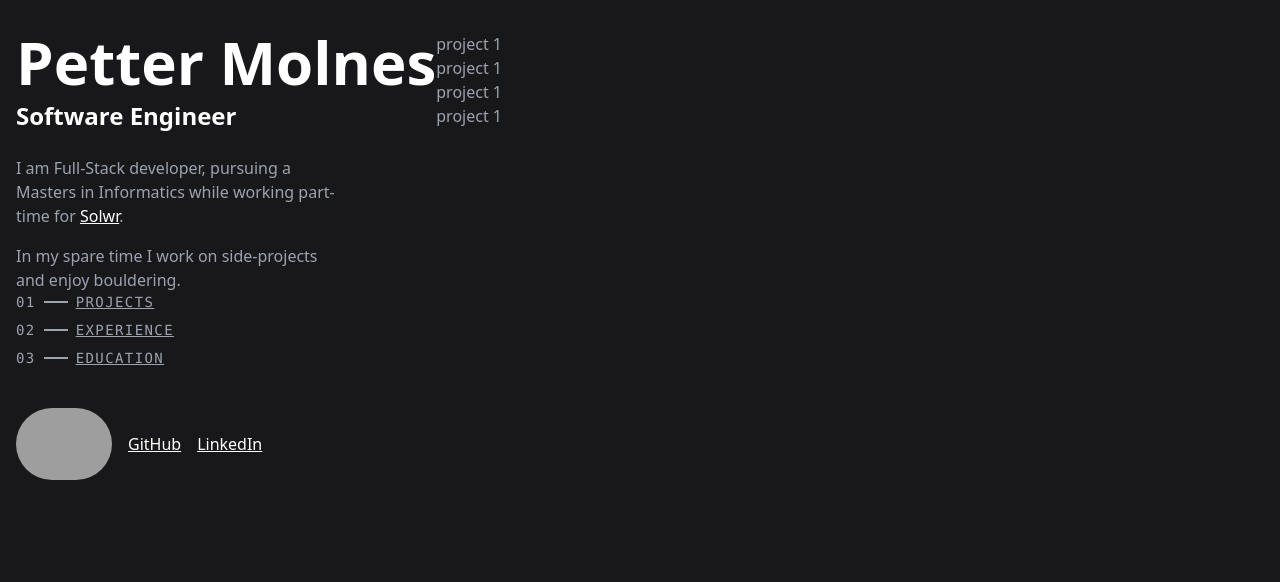
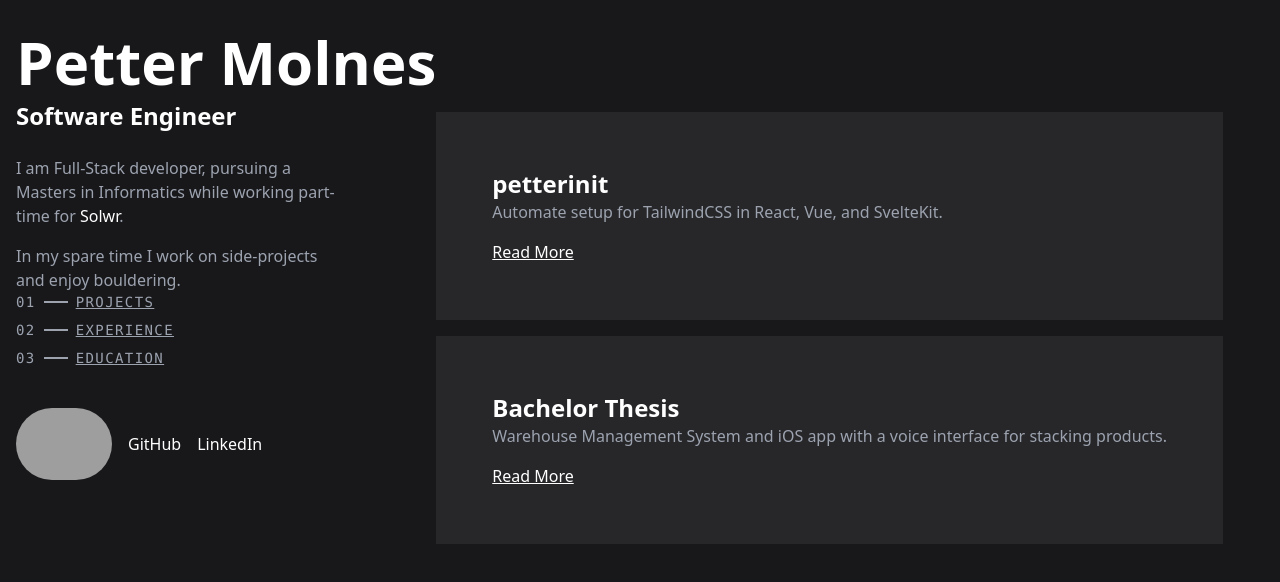
Before and after one commit to PMolnes/molnes.dev, a SvelteKit app: page / in a window 1280 px wide. Shown: the top 582 px of the page. Built offline with nearby package versions, Linux system fonts and the light colour scheme; grey boxes are pictures that could not be loaded.

Commit message:
wip: project cards to main page

```diff
--- a/src/app.css
+++ b/src/app.css
@@ -14,7 +14,6 @@
 
 	a {
 		@apply text-white;
-		@apply underline;
 	}
 
 	a:active {
--- /dev/null
+++ b/src/lib/components/ProjectCard.svelte
@@ -0,0 +1,11 @@
+<script lang="ts">
+	import type { Project } from '$lib/types';
+
+	export let project: Project;
+</script>
+
+<article class="bg-zinc-800 p-14 mb-4">
+	<h3 class="text-2xl font-bold">{project.name}</h3>
+	<p class="mb-4">{project.description}</p>
+	<a class="underline" href={`projects/${project.link}`}>Read More</a>
+</article>
--- /dev/null
+++ b/src/lib/components/ProjectList.svelte
@@ -0,0 +1,22 @@
+<script lang="ts">
+	import type { Project } from '$lib/types';
+	import ProjectCard from './ProjectCard.svelte';
+
+	const projects: Project[] = [
+		{
+			name: 'petterinit',
+			description: 'Automate setup for TailwindCSS in React, Vue, and SvelteKit.',
+			link: 'petterinit'
+		},
+		{
+			name: 'Bachelor Thesis',
+			description:
+				'Warehouse Management System and iOS app with a voice interface for stacking products.',
+			link: 'bachelor-thesis'
+		}
+	];
+</script>
+
+{#each projects as project}
+	<ProjectCard {project} />
+{/each}
--- a/src/lib/index.ts
+++ /dev/null
@@ -1 +0,0 @@
-// place files you want to import through the `$lib` alias in this folder.
--- /dev/null
+++ b/src/lib/types/index.ts
@@ -0,0 +1,5 @@
+export interface Project {
+	name: string;
+	description: string;
+	link: string;
+}
--- a/src/routes/+page.svelte
+++ b/src/routes/+page.svelte
@@ -1,6 +1,7 @@
 <script lang="ts">
 	import sopraPortait from '$lib/assets/sopra-portrett.jpg';
 	import NavList from '$lib/components/NavList.svelte';
+	import ProjectList from '$lib/components/ProjectList.svelte';
 </script>
 
 <main class="flex flex-col md:flex-row mx-4 my-8">
@@ -21,9 +22,9 @@
 		</div>
 	</div>
 	<div>
-		<p>project 1</p>
-		<p>project 1</p>
-		<p>project 1</p>
-		<p>project 1</p>
+		<section class="mt-20" id="projects">
+			<h2 class="font-mono tracking-widest mb-6 md:sr-only">PROJECTS</h2>
+			<ProjectList />
+		</section>
 	</div>
 </main>
--- /dev/null
+++ b/src/routes/projects/[name]/+page.svelte
@@ -0,0 +1,4 @@
+<script lang="ts">
+</script>
+
+<h1>Project Page</h1>
```
